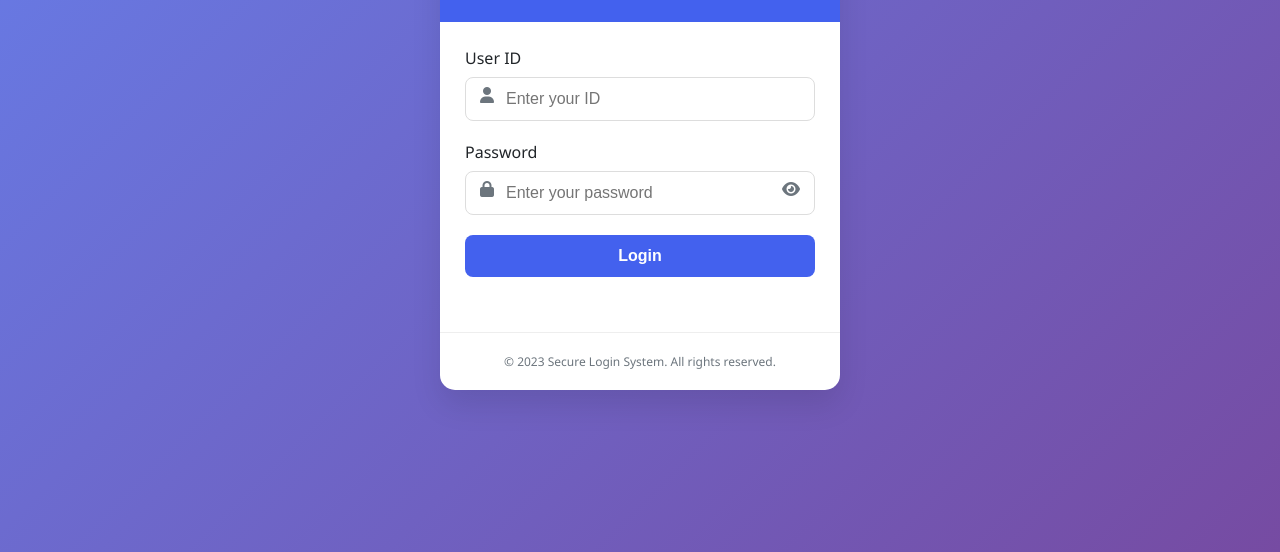
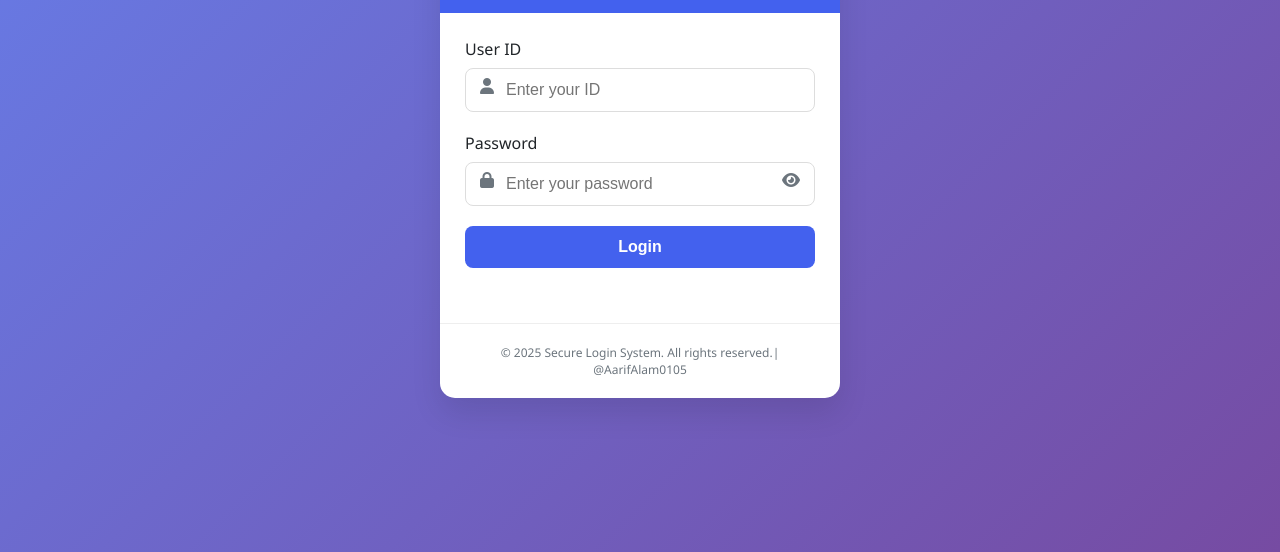
Before and after one commit to aarif753/test-ai, a plain HTML site: page login.html in a window 1280 px wide. Shown: the part 248-800 px from the top of the page. Drawn offline with Linux system fonts and the light colour scheme.

Commit message:
Update login.html

```diff
--- a/login.html
+++ b/login.html
@@ -191,7 +191,7 @@
     </div>
 
     <div class="login-footer">
-        <p>&copy; 2023 Secure Login System. All rights reserved.</p>
+        <p>&copy; 2025 Secure Login System. All rights reserved.| @AarifAlam0105</p>
     </div>
 </div>
 
@@ -370,4 +370,5 @@
 </script>
 
 </body>
+
 </html>
```
